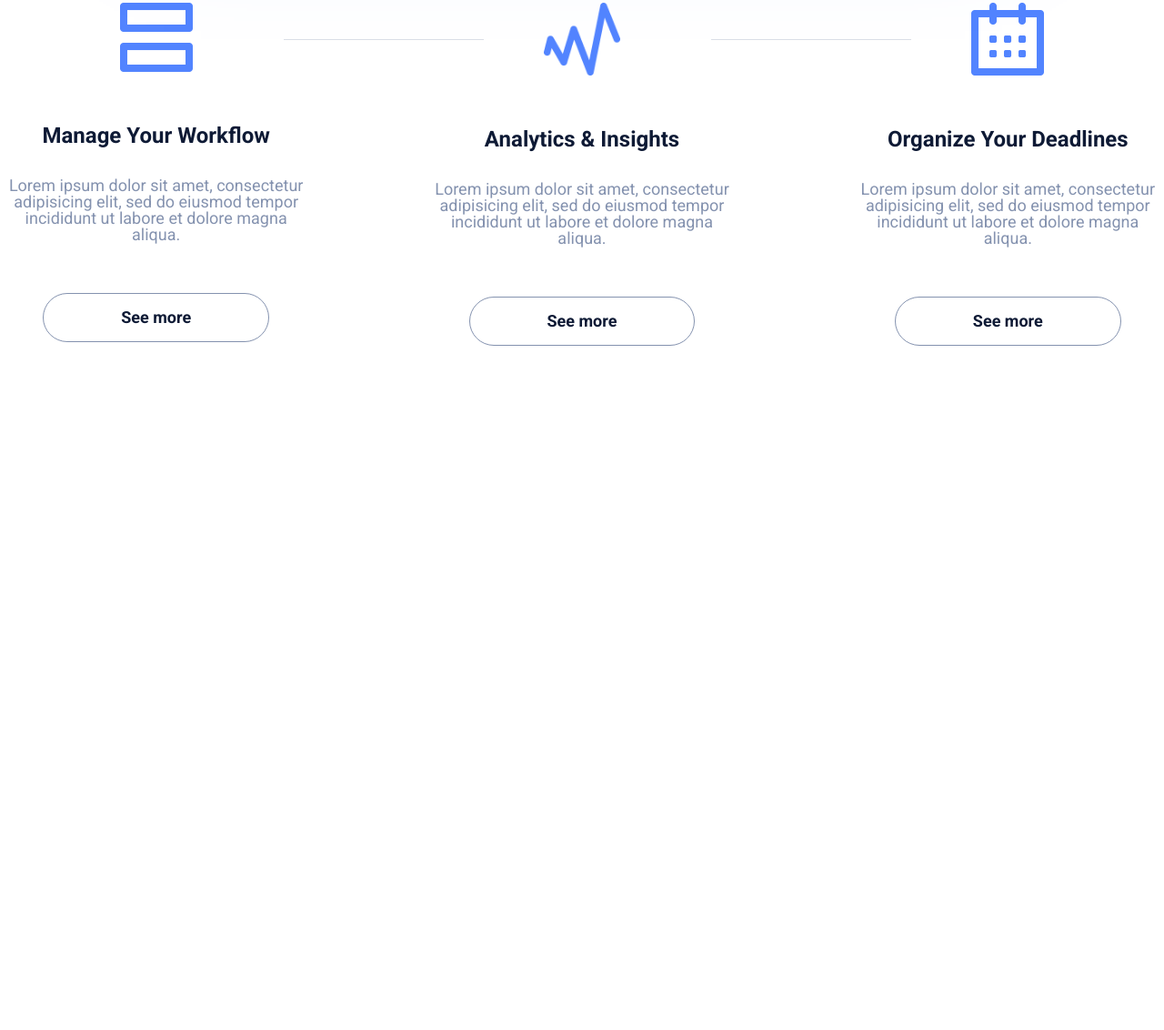
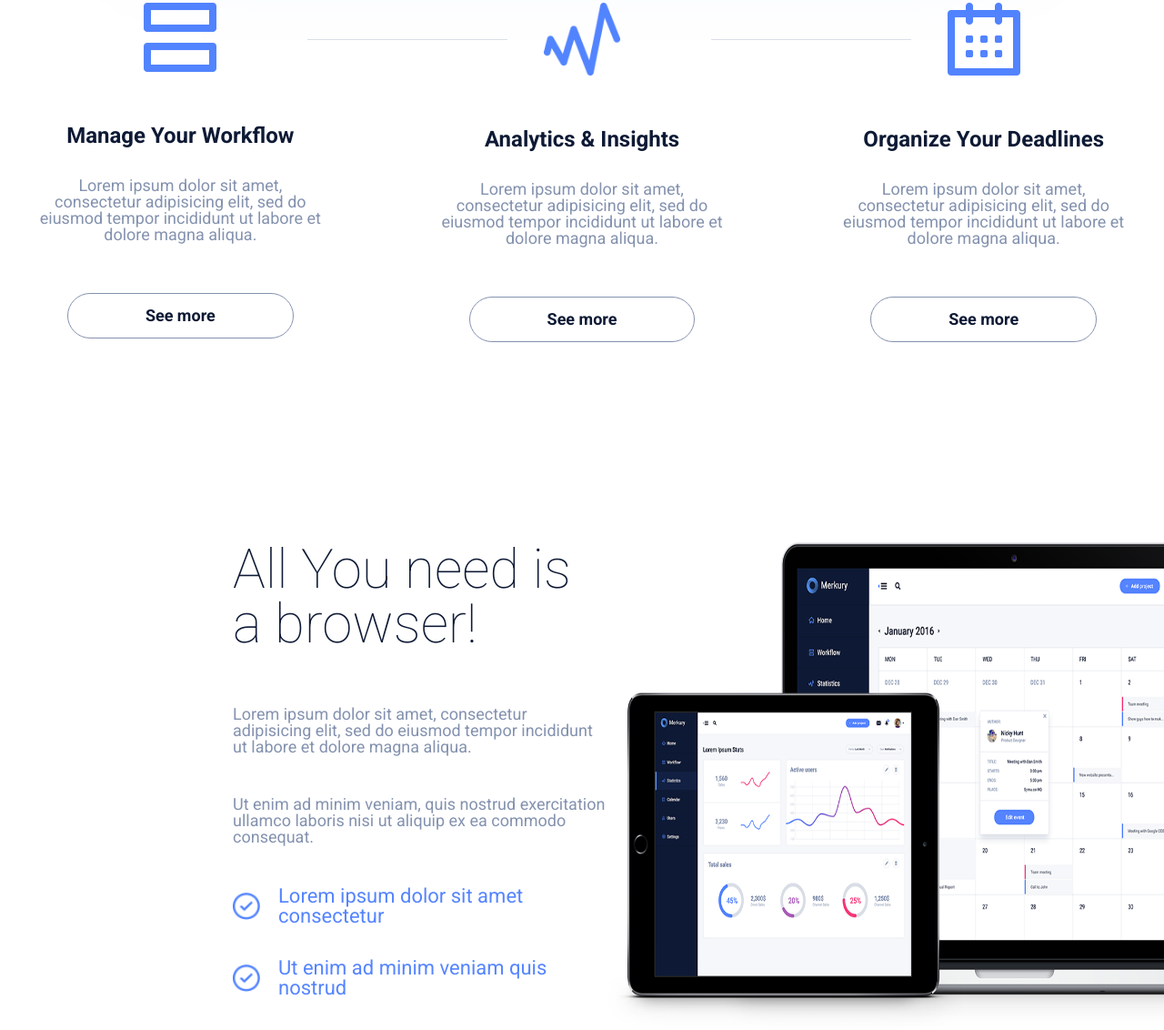
Before and after one commit to KL1M-Danil/personal-project, a plain HTML site: page merkury/index.html in a window 1280 px wide. Shown: the part 1392-2524 px from the top of the page at 91% size. Before the commit the page ends 1772 px from the top, so only its background shows below. Drawn offline with Linux system fonts and the light colour scheme; files whose address does not match are found by name.

Commit message:
adds needs wrapper

```diff
--- a/merkury/class-manifest.txt
+++ b/merkury/class-manifest.txt
@@ -36,7 +36,7 @@
 		-> needs-checklist
 			-> needs-checklist__item
 				-> checklist-icon
-				-> checklist-text
+				-> checklist-title
 			-> needs-checklist__item
 				-> checklist-icon
 				-> checklist-text
--- a/merkury/css/styles.css
+++ b/merkury/css/styles.css
@@ -24,13 +24,13 @@ li {
   background-image: url(/img/Graph-bg.png), url(/img/Grid-bg.png),
     url(/img/background.png);
   background-repeat: no-repeat;
-  background-position: center, top;
+  background-position: center, top, center;
   background-size: contain, cover, cover;
   min-height: 1100px;
 }
 
 .promo-container {
-  max-width: 1700px;
+  max-width: 1200px;
   margin: auto;
 }
 
@@ -118,7 +118,7 @@ li {
 
 .service-box {
   display: flex;
-  max-width: 1355px;
+  max-width: 1200px;
   margin: auto;
   padding-top: 260px;
   padding-left: 0;
@@ -169,5 +169,73 @@ li {
   font-weight: 700;
   border: 1px solid var(--fourth-font-color);
   border-radius: 30px;
-  padding: 17px 85px;
+  padding: 15px 85px;
 }
+
+/*----NEEDS----*/
+
+.needs-wrapper {
+  display: flex;
+  margin-left: 20%;
+  max-width: 1735px;
+  padding-top: 220px;
+}
+
+.need-info {
+  max-width: 20%;
+}
+
+.needs-title {
+  margin: 0;
+  margin-bottom: 60px;
+  color: var(--second-font-color);
+  font-size: 60px;
+  font-weight: 100;
+}
+
+.needs-checklist {
+  padding: 0;
+}
+
+.needs-text {
+  margin: 0;
+  margin-bottom: 45px;
+  color: var(--fourth-font-color);
+  font-size: 18px;
+  font-weight: 400;
+}
+
+.needs-checklist__item {
+  display: flex;
+  align-items: center;
+  margin-bottom: 35px;
+}
+
+.checklist-icon {
+  height: 30px;
+}
+
+.checklist-title {
+  margin: 0;
+  margin-left: 20px;
+  color: var(--third-font-color);
+  font-size: 22px;
+  font-weight: 400;
+}
+
+.needs-img {
+  max-width: 60%;
+  max-height: 630px;
+}
+
+@media (max-width: 768px) {
+  .promo-wrapper {
+    min-height: 600px;
+    background-size: contain, contain, cover;
+    background-position: center;
+  }
+
+  .promo-img {
+    display: none;
+  }
+}
--- a/merkury/index.html
+++ b/merkury/index.html
@@ -43,7 +43,11 @@
     <div class="service-wrapper">
       <ul class="service-box">
         <li class="service-item">
-          <img src="/img/icon-2boxes.png" alt="icon-2boxes" class="service-icon" />
+          <img
+            src="/img/icon-2boxes.png"
+            alt="icon-2boxes"
+            class="service-icon"
+          />
           <img src="/img/line.png" alt="#" class="service-line" />
           <h3 class="service-title">Manage Your Workflow</h3>
           <p class="service-text">
@@ -63,7 +67,11 @@
           <a href="#" class="service-btn">See more</a>
         </li>
         <li class="service-item">
-          <img src="/img/icon-calendar.png" alt="icon-calendar" class="service-icon" />
+          <img
+            src="/img/icon-calendar.png"
+            alt="icon-calendar"
+            class="service-icon"
+          />
           <h3 class="service-title">Organize Your Deadlines</h3>
           <p class="service-text">
             Lorem ipsum dolor sit amet, consectetur adipisicing elit, sed do
@@ -73,5 +81,41 @@
         </li>
       </ul>
     </div>
+    <div class="needs-wrapper">
+      <div class="needs-info">
+        <h3 class="needs-title">All You need is a browser!</h3>
+        <p class="needs-text">
+          Lorem ipsum dolor sit amet, consectetur adipisicing elit, sed do
+          eiusmod tempor incididunt ut labore et dolore magna aliqua.
+        </p>
+        <p class="needs-text">
+          Ut enim ad minim veniam, quis nostrud exercitation ullamco laboris
+          nisi ut aliquip ex ea commodo consequat.
+        </p>
+        <ul class="needs-checklist">
+          <li class="needs-checklist__item">
+            <img
+              src="/img/checkbox.png"
+              alt="checkbox"
+              class="checklist-icon"
+            />
+            <h3 class="checklist-title">
+              Lorem ipsum dolor sit amet consectetur
+            </h3>
+          </li>
+          <li class="needs-checklist__item">
+            <img
+              src="/img/checkbox.png"
+              alt="checkbox"
+              class="checklist-icon"
+            />
+            <h3 class="checklist-title">
+              Ut enim ad minim veniam quis nostrud
+            </h3>
+          </li>
+        </ul>
+      </div>
+      <img src="/img/needs.png" alt="#" class="needs-img" />
+    </div>
   </body>
 </html>
```
Also changed, not shown: merkury/img/checkbox.png (added), merkury/img/needs.png (added).
